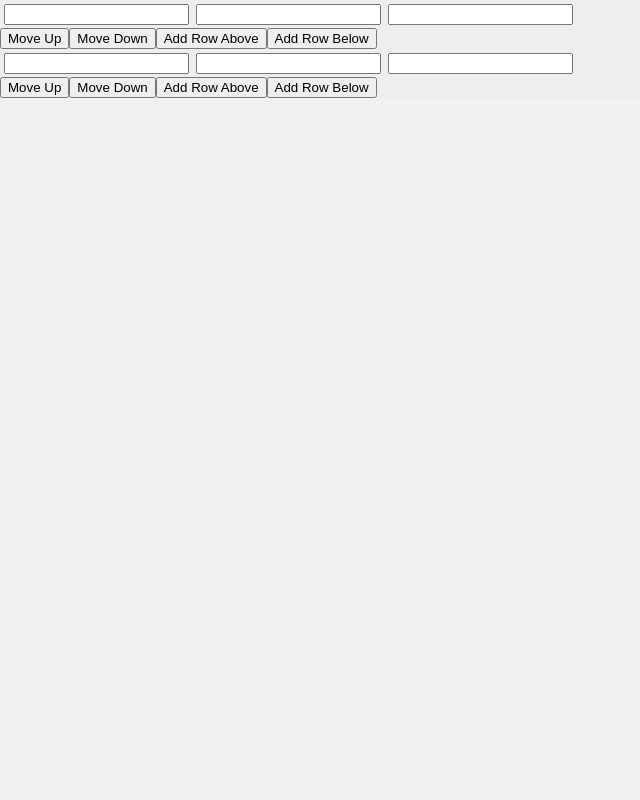
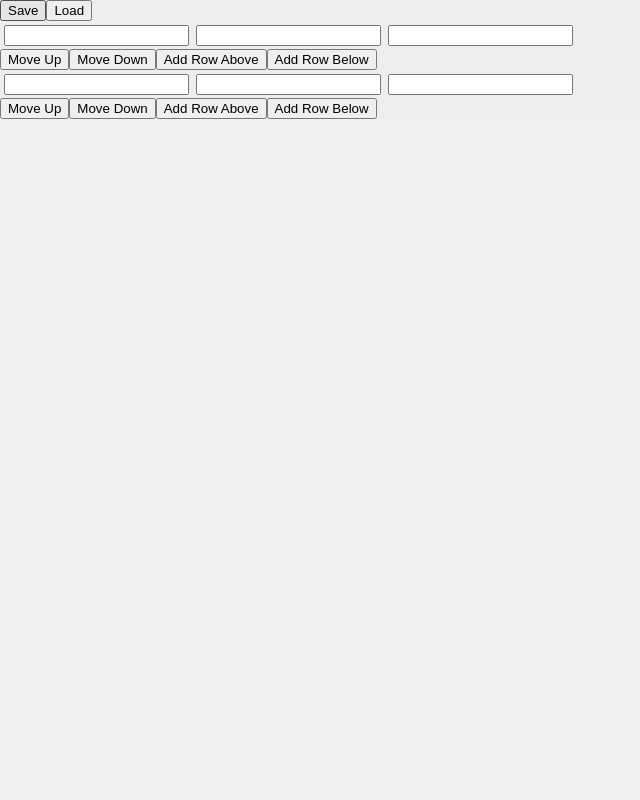
Before and after one commit to ankushjamdagani/portfolio, a React app: page / in a window 1280 px wide. Shown: the top 800 px of the page, without its empty margins (0-640 px from the left). Built offline with nearby package versions, Linux system fonts and the light colour scheme; some icons are missing.

Commit message:
Component - Grid - csvSaveLoad

```diff
--- a/src/actions/index.js
+++ b/src/actions/index.js
@@ -1,3 +1,16 @@
+const csvGeneratedGrid = (csv) => {
+	let payload = [];
+
+	if(csv.trim()) {
+		payload = csv.split('\n').map(item => item.split(','));
+	}
+
+	return {
+		type: 'GRID_INIT',
+		payload
+	}
+}
+
 const generateGrid = (x,y) => {
 	let payload = [];
 
@@ -56,6 +69,7 @@ const saveChanges = (value, rowIndex, colIndex) => ({
 })
 
 export {
+	csvGeneratedGrid,
 	generateGrid,
 	rowAdd,
 	rowMove,
--- a/src/components/grid/Grid.jsx
+++ b/src/components/grid/Grid.jsx
@@ -4,9 +4,9 @@ import { connect } from 'react-redux';
 import './styles.scss';
 
 import { GridRow } from '../../components';
-import { generateGrid } from '../../actions';
+import { csvGeneratedGrid, generateGrid } from '../../actions';
 
-const Grid = ({data, colCount, rowCount, generateGrid}) => {
+const Grid = ({data, colCount, rowCount, generateGrid, csvGeneratedGrid}) => {
 	if(!data) {
 		generateGrid(rowCount, colCount);
 
@@ -15,8 +15,24 @@ const Grid = ({data, colCount, rowCount, generateGrid}) => {
 		</div>;
 	}
 
+	const saveToCSV = () => {
+		const csv = data.map(item => item.join(',')).join('\n');
+
+		// TODO: Save to memory Bitch!!!!
+		console.log(csv);
+	}
+
+	const loadFromCSV = () => {
+		// TODO: Come-on Bitch... not again!!!! Load from memory
+		const loadedCSV = '1,2,3\na,s,d';
+
+		csvGeneratedGrid(loadedCSV);
+	}
+
 	return (
 		<div className="component-grid">
+			<button onClick={saveToCSV}>Save</button>
+			<button onClick={loadFromCSV}>Load</button>
 			{
 				data.map((dataItem, i) => <GridRow data={dataItem} key={i} rowIndex={i} />)
 			}
@@ -36,7 +52,8 @@ const mapStateToProps = (state, ownProps) => {
 
 const mapDispatchToProps = dispatch => {
 	return {
-		generateGrid: (x, y) => dispatch(generateGrid(x,y))
+		generateGrid: (x, y) => dispatch(generateGrid(x,y)),
+		csvGeneratedGrid: (csv) => dispatch(csvGeneratedGrid(csv))
 	}
 }
 
```
